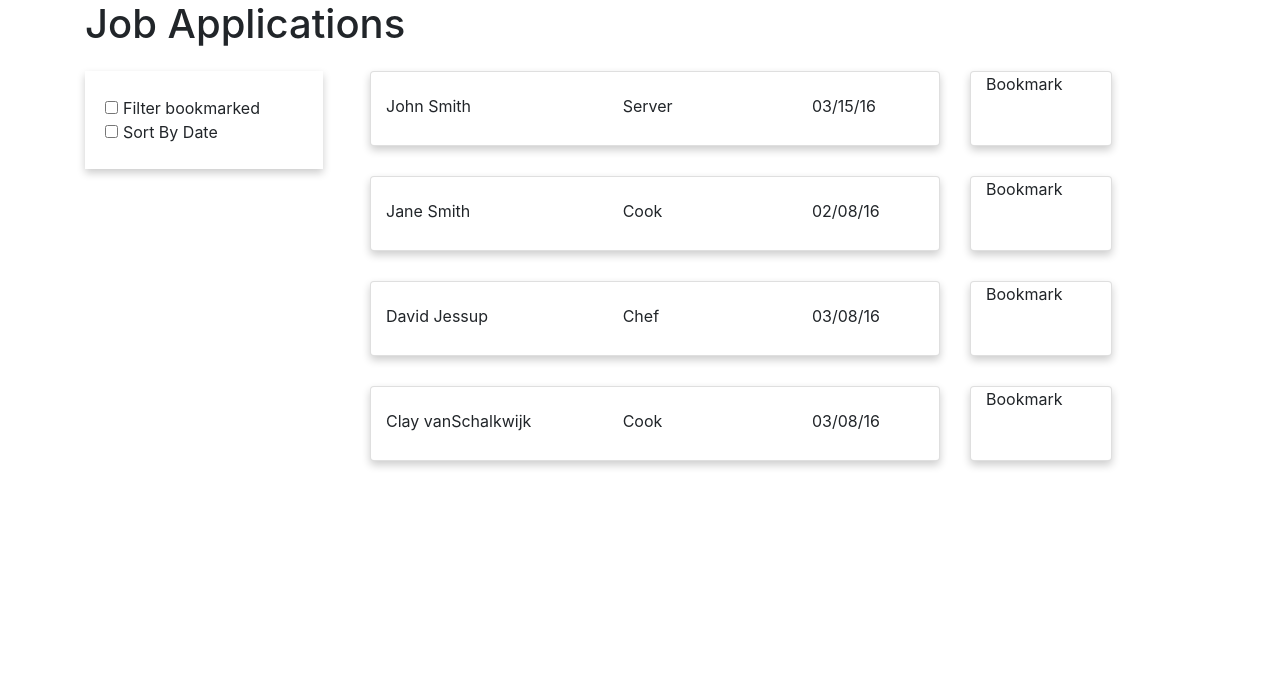
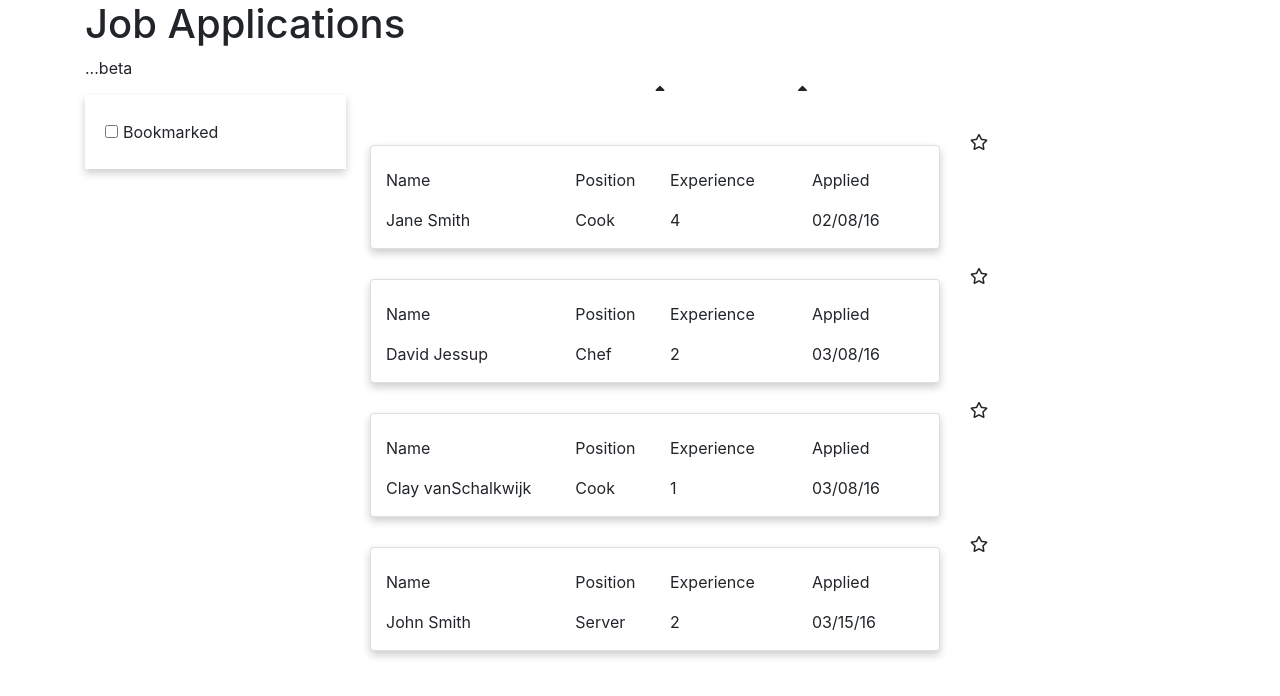
Before and after one commit to jking94/job-application-dashboard, an Angular app: page /dashboard in a window 1280 px wide. Shown: the top 696 px of the page. Built offline with nearby package versions, Linux system fonts and the light colour scheme.

Commit message:
added fontawesome edited bookmark and sort buttons

```diff
--- a/angular.json
+++ b/angular.json
@@ -28,8 +28,7 @@
             ],
             "styles": [
               "./node_modules/bootstrap/dist/css/bootstrap.min.css",
-              "src/styles.scss",
-              "./node_modules/font-awesome/css/font-awesome.css"
+              "src/styles.scss"
             ],
             "scripts": [
               "./node_modules/jquery/dist/jquery.min.js",
--- a/package.json
+++ b/package.json
@@ -21,7 +21,6 @@
     "@angular/router": "~7.1.0",
     "bootstrap": "^4.3.1",
     "core-js": "^2.5.4",
-    "font-awesome": "^4.7.0",
     "jquery": "^3.4.1",
     "popper.js": "^1.15.0",
     "rxjs": "~6.3.3",
@@ -33,9 +32,10 @@
     "@angular/cli": "~7.1.4",
     "@angular/compiler-cli": "~7.1.0",
     "@angular/language-service": "~7.1.0",
-    "@types/node": "~8.9.4",
+    "@fortawesome/fontawesome-free": "^5.8.2",
     "@types/jasmine": "~2.8.8",
     "@types/jasminewd2": "~2.0.3",
+    "@types/node": "~8.9.4",
     "codelyzer": "~4.5.0",
     "jasmine-core": "~2.99.1",
     "jasmine-spec-reporter": "~4.2.1",
--- a/src/app/dashboard/dashboard.component.html
+++ b/src/app/dashboard/dashboard.component.html
@@ -1,7 +1,7 @@
 <div class="container">
   <div class="row">
     <div class="col-12">
-      <h1>Job Applications</h1>
+      <h1>Job Applications</h1><span>...beta</span>
     </div>
   </div>
 </div>
@@ -11,34 +11,66 @@
 
     <div class="col-12 col-md-3">
       <div class="row">
-        <div class="col-10 card-container">
+        <div class="col-11 col-lg-11 card-container">
           <div class="row">
             <div class="col-12">
               <input class="filter-checkbox" type="checkbox"
                 (change)="stateManagement.filterBookmarkedApplications()" />
-              <span>Filter bookmarked</span>
+              <span>Bookmarked</span>
             </div>
           </div>
-          <div class="row">
+          <!-- <div class="row">
             <div class="col-12">
               <input class="filter-checkbox" type="checkbox" (change)="stateManagement.sortByDate()" />
               <span>Sort By Date</span>
             </div>
+          </div> -->
+        </div>
+      </div>
+    </div>
+    <div class="col-12 col-md-9">
+      <div class="row">
+        <div style=" height:50px;" class="col-8">
+          <div class="row">
+            <div class="col-12 col-lg-4"></div>
+            <div class="col-12 col-lg-2"></div>
+
+            <div class="col-12 col-lg-3">
+              <i *ngIf="!sortedByExpAscending" class="fas fa-sort-up" (click)="stateManagement.sortByExperience()"></i>
+              <i *ngIf="sortedByExpAscending" class="fas fa-sort-down" (click)="stateManagement.sortByExperience()"></i>
+            </div>
+            <div class="col-12 col-lg-3">
+              <i *ngIf="!sortedByDateAscending" class="fas fa-sort-up" (click)="stateManagement.sortByDate()"></i>
+              <i *ngIf="sortedByDateAscending" class="fas fa-sort-down" (click)="stateManagement.sortByDate()"></i>
+            </div>
           </div>
         </div>
       </div>
-    </div>
-
-    <div class="col-12 col-md-9">
       <div class="row" *ngFor="let application of stateManagement.data">
         <div (click)="stateManagement.viewApplication(application)" class="card col-8">
           <div style="margin-top:22px" class="row">
-            <p class="col-5">{{application.name}}</p>
-            <p class="col-4">{{application.position}}</p>
-            <p class="col-3">{{application.applied}}</p>
+            <div class="col-12">
+              <div class="row">
+                <p class="col-12 col-lg-4">Name</p>
+                <p class="col-12 col-lg-2">Position</p>
+                <p class="col-12 col-lg-3">Experience</p>
+                <p class="col-12 col-lg-3">Applied</p>
+              </div>
+              <div class="row">
+                <p class="col-12 col-lg-4">{{application.name}}</p>
+                <p class="col-12 col-lg-2">{{application.position}}</p>
+                <p class="col-12 col-lg-3">{{application.experience}}</p>
+                <p class="col-12 col-lg-3">{{application.applied}}</p>
+              </div>
+            </div>
           </div>
         </div>
-        <div (click)="stateManagement.bookmarkApplication(application)" class="card col-2">Bookmark</div>
+        <div class="col-2">
+          <i *ngIf="!application.bookmarked" class="far fa-star"
+            (click)="stateManagement.bookmarkApplication(application)"></i>
+          <i *ngIf="application.bookmarked" class="fas fa-star"
+            (click)="stateManagement.bookmarkApplication(application)"></i>
+        </div>
       </div>
     </div>
 
--- a/src/app/dashboard/dashboard.component.ts
+++ b/src/app/dashboard/dashboard.component.ts
@@ -1,6 +1,5 @@
 import { Component, OnInit } from '@angular/core';
 import { StateManagementService } from '../state-management.service';
-
 
 @Component({
   selector: 'app-dashboard',
--- a/src/app/data.service.ts
+++ b/src/app/data.service.ts
@@ -43,6 +43,13 @@ export class DataService {
           },
         );
       });
+
+      this.sampleData.sort(function (a, b) {
+        a = new Date(a.applied);
+        b = new Date(b.applied);
+        return a < b ? -1 : a > b ? 1 : 0;
+      });
+
       localStorage.setItem('inMemoryDB', JSON.stringify(this.sampleData));
       console.log(localStorage.getItem('inMemoryDB'));
 
--- a/src/app/state-management.service.ts
+++ b/src/app/state-management.service.ts
@@ -8,7 +8,8 @@ import { Router } from '@angular/router';
 export class StateManagementService {
   data;
   public showingBookmarked = false;
-  public sortedByAscending = false;
+  public sortedByDateAscending = false;
+  public sortedByExpAscending = false;
 
   constructor(private dataService: DataService, private router: Router) {
     this.data = this.dataService.sampleData;
@@ -39,7 +40,7 @@ export class StateManagementService {
   }
 
   sortByDate() {
-    if (this.sortedByAscending === false) {
+    if (this.sortedByDateAscending === false) {
       this.data.sort(function (a, b) {
         a = new Date(a.applied);
         b = new Date(b.applied);
@@ -52,7 +53,25 @@ export class StateManagementService {
         return a > b ? 1 : a < b ? -1 : 0;
       });
     }
-    this.sortedByAscending = !this.sortedByAscending;
+    this.sortedByDateAscending = !this.sortedByDateAscending;
+    console.log(this.sortedByDateAscending);
+  }
+  sortByExperience() {
+    if (this.sortedByExpAscending === false) {
+      this.data.sort(function (a, b) {
+        a = a.experience;
+        b = b.experience;
+        return a > b ? -1 : a < b ? 1 : 0;
+      });
+    } else {
+      this.data.sort(function (a, b) {
+        a = a.experience;
+        b = b.experience;
+        return a > b ? 1 : a < b ? -1 : 0;
+      });
+    }
+    this.sortedByExpAscending = !this.sortedByExpAscending;
+    console.log(this.sortedByExpAscending);
   }
 
 }
--- a/src/index.html
+++ b/src/index.html
@@ -1,5 +1,6 @@
 <!doctype html>
 <html lang="en">
+
 <head>
   <meta charset="utf-8">
   <title>JobApplicationDashboard</title>
@@ -7,8 +8,13 @@
 
   <meta name="viewport" content="width=device-width, initial-scale=1">
   <link rel="icon" type="image/x-icon" href="favicon.ico">
+  <link rel="stylesheet" href="https://use.fontawesome.com/releases/v5.8.2/css/all.css"
+    integrity="sha384-oS3vJWv+0UjzBfQzYUhtDYW+Pj2yciDJxpsK1OYPAYjqT085Qq/1cq5FLXAZQ7Ay" crossorigin="anonymous">
+
 </head>
+
 <body>
   <app-root></app-root>
 </body>
+
 </html>
```
Also changed, not shown: 1 other file (tests, documents, lock files or other folders).
